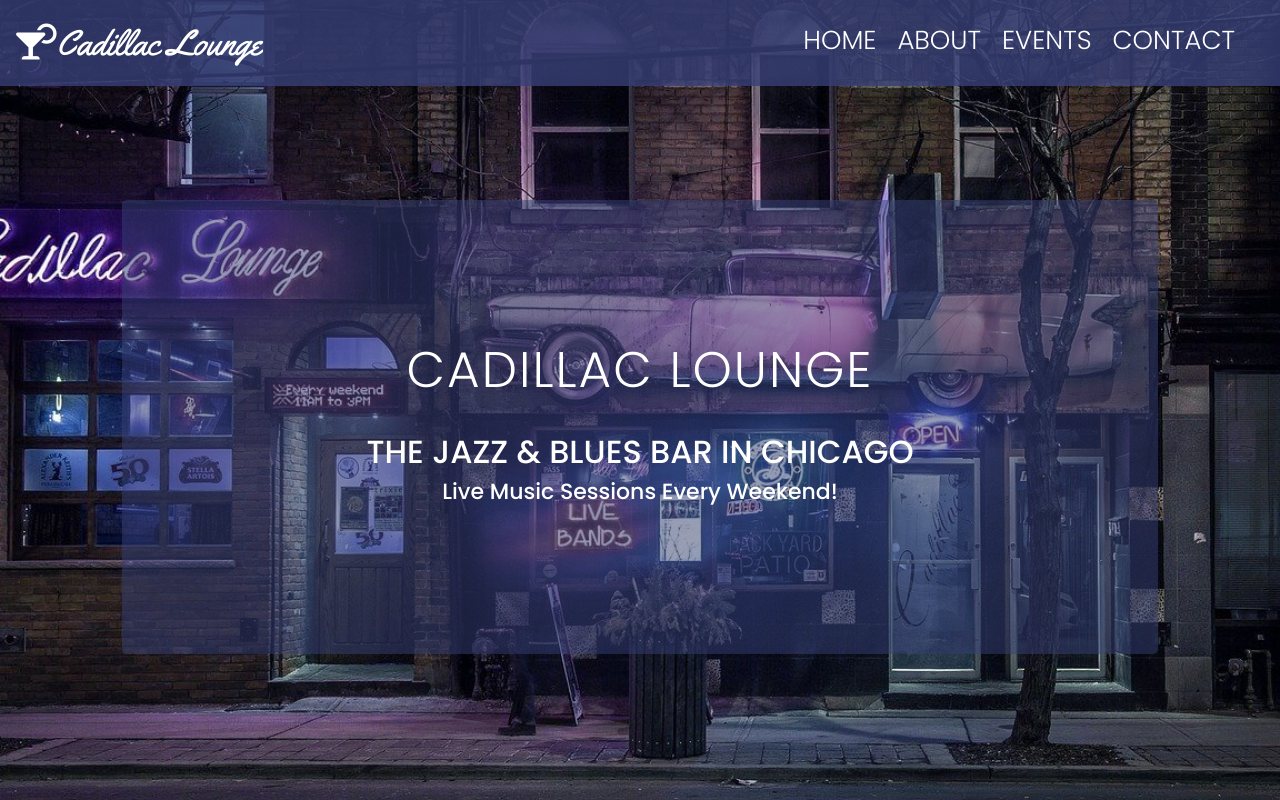
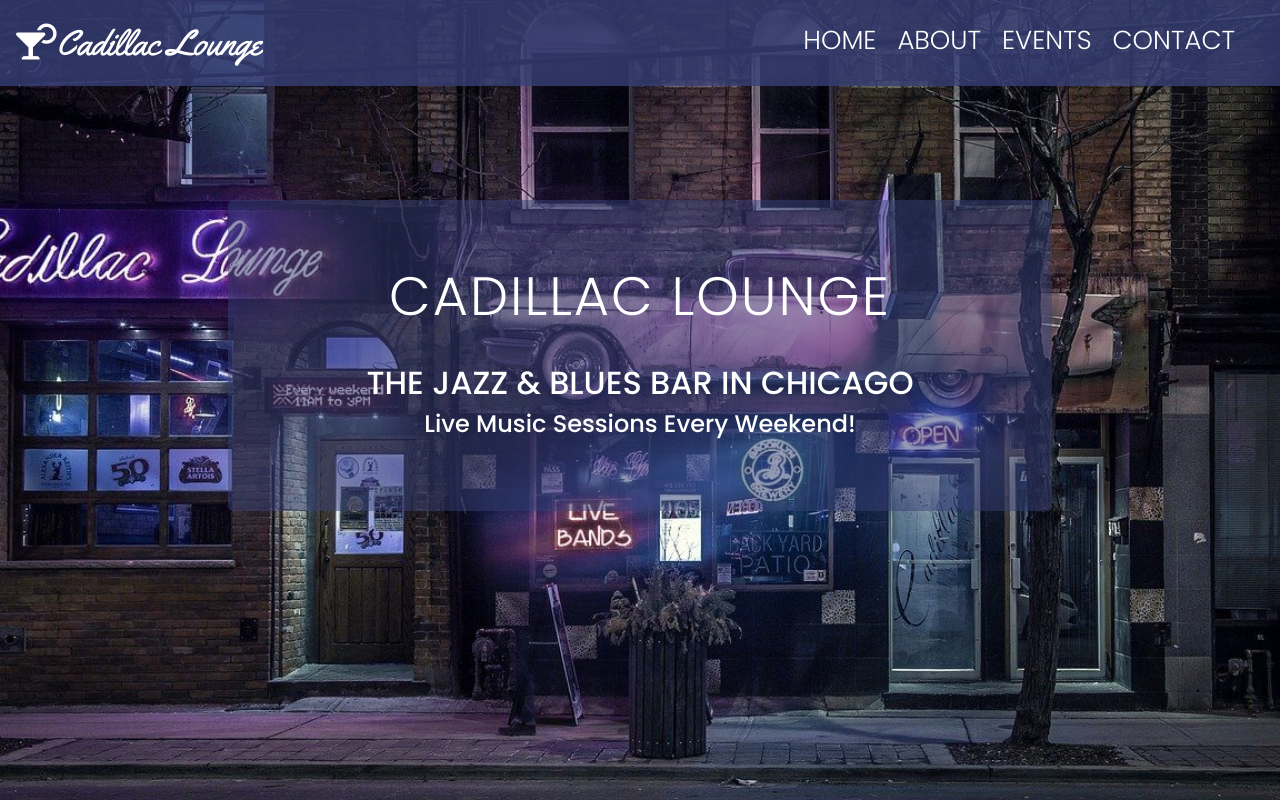
Before and after one commit to Code-Institute-Submissions/milestone_project_1-6, a plain HTML site: page index.html in a window 1280 px wide. Shown: the top 800 px of the page. Drawn offline with nearby package versions, Linux system fonts and the light colour scheme.

```diff
--- a/assets/css/style.css
+++ b/assets/css/style.css
@@ -23,6 +23,7 @@ body {
 
 .hero-image {
     background: url("../images/hero_image.jpg") no-repeat center center fixed;
+    width: 100%;
     height: 85em;
     background-size: cover;
 }
@@ -31,25 +32,22 @@ body {
     background-color: rgba(55, 64, 119, 0.5);
     width: 100%;
     display: block;
-    margin: 0;
     color: #fff;
     font-size: 28px;
     text-transform: uppercase;
     text-align: center;
     margin-top: 200px;
-    padding-top: 5em;
-    padding-bottom: 5em;
 }
 
 .jumbotron h1 {
-    font-size: 50px;
+    font-size: 54px;
     font-weight: 300;
     letter-spacing: 2px;
     padding-bottom: 0.5em;
 }
 
 .jumbotron h3 {
-    font-size: 22px;
+    font-size: 24px;
     font-weight: 500;
     text-transform: capitalize;
     text-align: center;
@@ -149,8 +147,8 @@ body {
     padding-right: 10%;
     display: inline-block;
     -webkit-box-pack: space-evenly;
-        -ms-flex-pack: space-evenly;
-            justify-content: space-evenly;
+    -ms-flex-pack: space-evenly;
+    justify-content: space-evenly;
 }
 
 .event-page h1 {
@@ -244,7 +242,7 @@ textarea {
     padding: 12px 20px;
     margin-top: 10px;
     -webkit-box-sizing: border-box;
-            box-sizing: border-box;
+    box-sizing: border-box;
     border: 2px solid #ccc;
     border-radius: 4px;
     background-color: #f8f8f8;
--- a/index.html
+++ b/index.html
@@ -47,7 +47,7 @@
 
   <div class="container-fluid hero-image">
     <div class="row justify-content-center">
-        <div class="col col-md-10 align-self-center">
+        <div class="col col-md-8 align-self-center">
             <div class="jumbotron">
                     <h1>Cadillac Lounge</h1>
                     <h2>The Jazz & Blues Bar In Chicago</h2>
```
Also changed, not shown: assets/resources/color_palette.png (renamed from testing_and_resources/color_palette.png), assets/resources/multiple-devices.jpg (added), testing_and_resources/multiple-devices.jpg (deleted), 5 other files.
